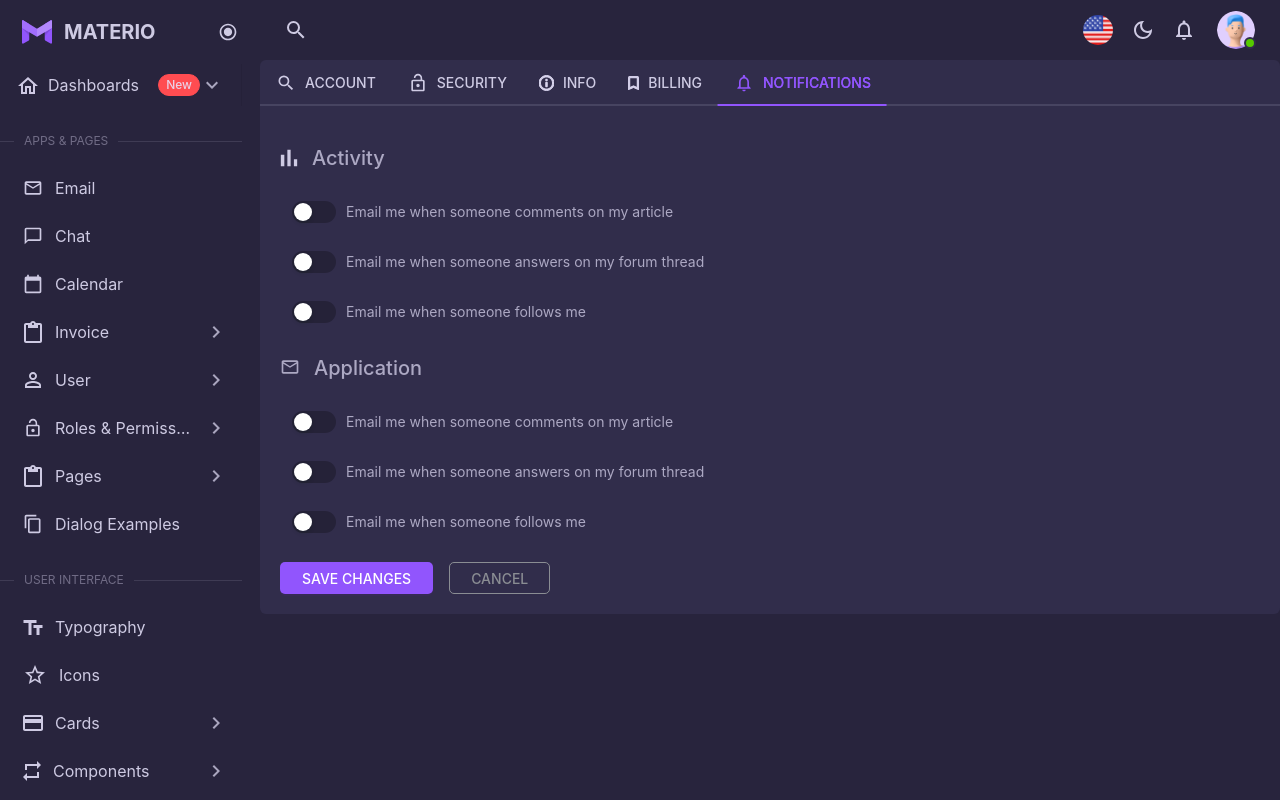
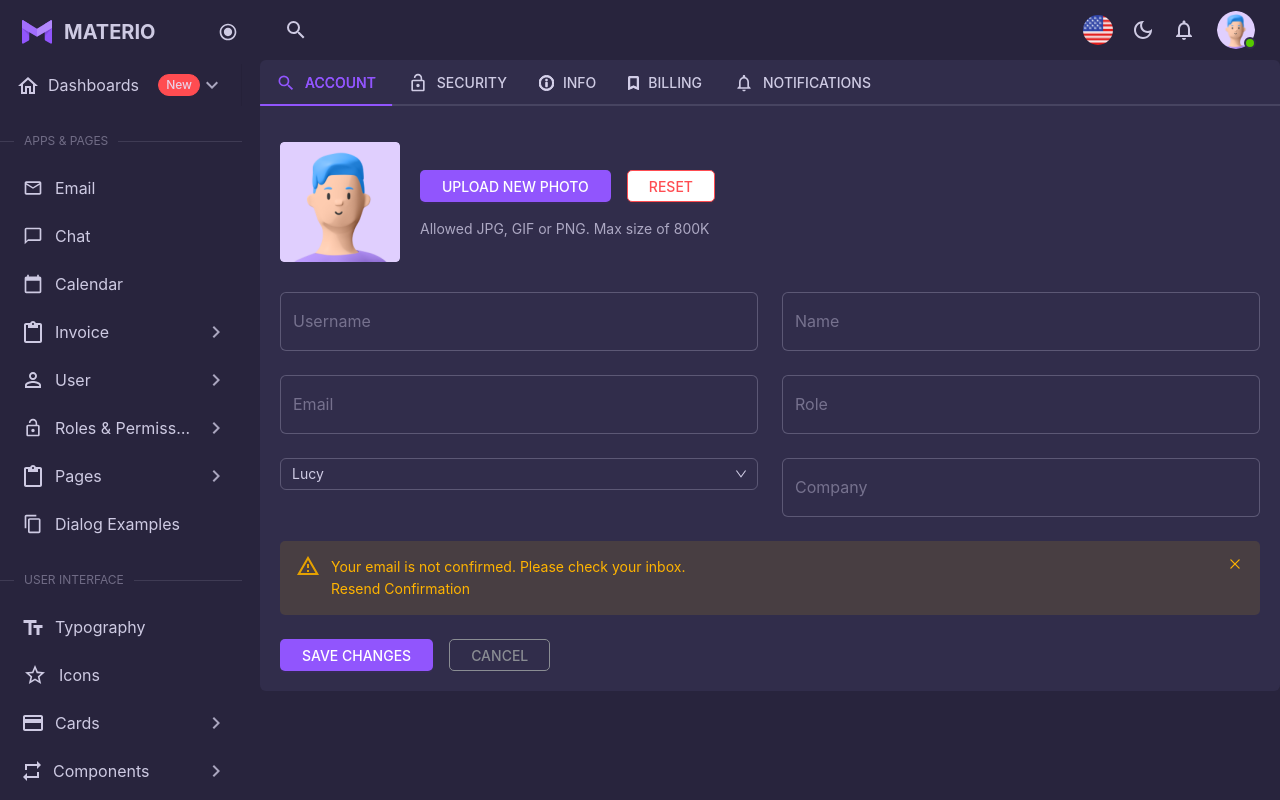
Before and after one commit to harshilpradhan-simformsolutions/materio-dashboard, a React (Vite) app: page /profile in a window 1280 px wide. Built offline with nearby package versions, Linux system fonts and the light colour scheme.

Commit message:
Fix default active key in profile

```diff
--- a/src/pages/Profile/Profile.tsx
+++ b/src/pages/Profile/Profile.tsx
@@ -14,7 +14,7 @@ import { Notifications } from './Notifications';
 const Profile = () => {
   return (
     <Tabs
-      defaultActiveKey="5"
+      defaultActiveKey="1"
       destroyInactiveTabPane
       items={[
         {
```
